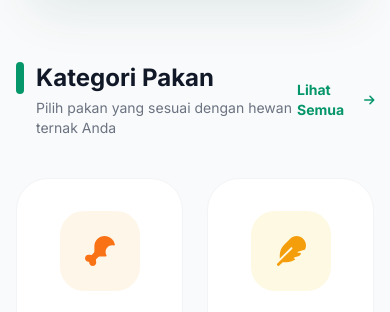
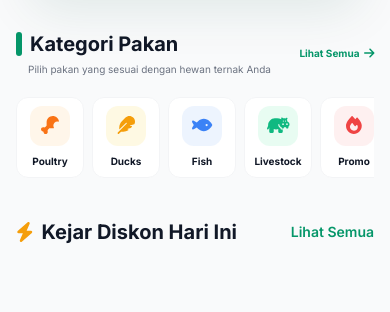
Before and after one commit to dendirp6-cmd/toko-pakan-pak-dehpri, a website: page public/index.html in a window 390 px wide. Shown: the part 427-739 px from the top of the page. Drawn offline with nearby package versions, Linux system fonts and the light colour scheme; no server answers.

Commit message:
Compact feed categories into one mobile row

```diff
--- a/public/index.html
+++ b/public/index.html
@@ -100,49 +100,49 @@
     </section>
 
     <!-- Category Grid -->
-    <section id="categories" class="max-w-7xl mx-auto px-4 sm:px-6 lg:px-8 py-16">
-        <div class="flex items-center justify-between mb-10">
+    <section id="categories" class="max-w-7xl mx-auto px-4 sm:px-6 lg:px-8 py-8 md:py-16">
+        <div class="flex items-center justify-between mb-5 md:mb-10">
             <div>
-                <h2 class="text-2xl font-bold text-gray-900 flex items-center gap-3">
-                    <div class="w-2 h-8 bg-emerald-600 rounded-full"></div>
+                <h2 class="text-xl md:text-2xl font-bold text-gray-900 flex items-center gap-2 md:gap-3">
+                    <div class="w-1.5 md:w-2 h-6 md:h-8 bg-emerald-600 rounded-full"></div>
                     Kategori Pakan
                 </h2>
-                <p class="text-gray-500 text-sm mt-1 ml-5">Pilih pakan yang sesuai dengan hewan ternak Anda</p>
+                <p class="text-gray-500 text-[10px] md:text-sm mt-1 ml-3 md:ml-5">Pilih pakan yang sesuai dengan hewan ternak Anda</p>
             </div>
-            <a href="#featured-products" class="text-emerald-600 text-sm font-bold hover:text-emerald-700 transition-colors flex items-center gap-1 group">
+            <a href="#featured-products" class="text-emerald-600 text-[10px] md:text-sm font-bold hover:text-emerald-700 transition-colors flex items-center gap-1 group">
                 Lihat Semua <i class="fa-solid fa-arrow-right text-xs group-hover:translate-x-1 transition-transform"></i>
             </a>
         </div>
-        <div class="grid grid-cols-2 md:grid-cols-5 gap-6">
-            <a href="#featured-products" class="bg-white p-8 rounded-[2rem] border border-gray-100 hover:border-emerald-200 hover:shadow-[0_20px_50px_rgba(16,185,129,0.08)] transition-all group text-center">
-                <div class="w-20 h-20 bg-orange-100/50 rounded-3xl flex items-center justify-center mx-auto mb-6 group-hover:scale-110 transition-transform">
-                    <i class="fa-solid fa-drumstick-bite text-orange-500 text-3xl"></i>
+        <div class="flex md:grid md:grid-cols-5 gap-2 md:gap-6 overflow-x-auto md:overflow-visible pb-2 md:pb-0 hide-scrollbar">
+            <a href="#featured-products" class="min-w-[68px] md:min-w-0 bg-white p-2 md:p-8 rounded-xl md:rounded-[2rem] border border-gray-100 hover:border-emerald-200 hover:shadow-[0_20px_50px_rgba(16,185,129,0.08)] transition-all group text-center">
+                <div class="w-10 h-10 md:w-20 md:h-20 bg-orange-100/50 rounded-xl md:rounded-3xl flex items-center justify-center mx-auto mb-2 md:mb-6 group-hover:scale-110 transition-transform">
+                    <i class="fa-solid fa-drumstick-bite text-orange-500 text-lg md:text-3xl"></i>
                 </div>
-                <span class="font-bold text-gray-900 block group-hover:text-emerald-600 transition-colors">Poultry</span>
+                <span class="font-bold text-gray-900 text-[10px] md:text-base block group-hover:text-emerald-600 transition-colors">Poultry</span>
             </a>
-            <a href="#featured-products" class="bg-white p-8 rounded-[2rem] border border-gray-100 hover:border-emerald-200 hover:shadow-[0_20px_50px_rgba(16,185,129,0.08)] transition-all group text-center">
-                <div class="w-20 h-20 bg-amber-100/50 rounded-3xl flex items-center justify-center mx-auto mb-6 group-hover:scale-110 transition-transform">
-                    <i class="fa-solid fa-feather text-amber-500 text-3xl"></i>
+            <a href="#featured-products" class="min-w-[68px] md:min-w-0 bg-white p-2 md:p-8 rounded-xl md:rounded-[2rem] border border-gray-100 hover:border-emerald-200 hover:shadow-[0_20px_50px_rgba(16,185,129,0.08)] transition-all group text-center">
+                <div class="w-10 h-10 md:w-20 md:h-20 bg-amber-100/50 rounded-xl md:rounded-3xl flex items-center justify-center mx-auto mb-2 md:mb-6 group-hover:scale-110 transition-transform">
+                    <i class="fa-solid fa-feather text-amber-500 text-lg md:text-3xl"></i>
                 </div>
-                <span class="font-bold text-gray-900 block group-hover:text-emerald-600 transition-colors">Ducks</span>
+                <span class="font-bold text-gray-900 text-[10px] md:text-base block group-hover:text-emerald-600 transition-colors">Ducks</span>
             </a>
-            <a href="#featured-products" class="bg-white p-8 rounded-[2rem] border border-gray-100 hover:border-emerald-200 hover:shadow-[0_20px_50px_rgba(16,185,129,0.08)] transition-all group text-center">
-                <div class="w-20 h-20 bg-blue-100/50 rounded-3xl flex items-center justify-center mx-auto mb-6 group-hover:scale-110 transition-transform">
-                    <i class="fa-solid fa-fish text-blue-500 text-3xl"></i>
+            <a href="#featured-products" class="min-w-[68px] md:min-w-0 bg-white p-2 md:p-8 rounded-xl md:rounded-[2rem] border border-gray-100 hover:border-emerald-200 hover:shadow-[0_20px_50px_rgba(16,185,129,0.08)] transition-all group text-center">
+                <div class="w-10 h-10 md:w-20 md:h-20 bg-blue-100/50 rounded-xl md:rounded-3xl flex items-center justify-center mx-auto mb-2 md:mb-6 group-hover:scale-110 transition-transform">
+                    <i class="fa-solid fa-fish text-blue-500 text-lg md:text-3xl"></i>
                 </div>
-                <span class="font-bold text-gray-900 block group-hover:text-emerald-600 transition-colors">Fish</span>
+                <span class="font-bold text-gray-900 text-[10px] md:text-base block group-hover:text-emerald-600 transition-colors">Fish</span>
             </a>
-            <a href="#featured-products" class="bg-white p-8 rounded-[2rem] border border-gray-100 hover:border-emerald-200 hover:shadow-[0_20px_50px_rgba(16,185,129,0.08)] transition-all group text-center">
-                <div class="w-20 h-20 bg-emerald-100/50 rounded-3xl flex items-center justify-center mx-auto mb-6 group-hover:scale-110 transition-transform">
-                    <i class="fa-solid fa-hippo text-emerald-500 text-3xl"></i>
+            <a href="#featured-products" class="min-w-[68px] md:min-w-0 bg-white p-2 md:p-8 rounded-xl md:rounded-[2rem] border border-gray-100 hover:border-emerald-200 hover:shadow-[0_20px_50px_rgba(16,185,129,0.08)] transition-all group text-center">
+                <div class="w-10 h-10 md:w-20 md:h-20 bg-emerald-100/50 rounded-xl md:rounded-3xl flex items-center justify-center mx-auto mb-2 md:mb-6 group-hover:scale-110 transition-transform">
+                    <i class="fa-solid fa-hippo text-emerald-500 text-lg md:text-3xl"></i>
                 </div>
-                <span class="font-bold text-gray-900 block group-hover:text-emerald-600 transition-colors">Livestock</span>
+                <span class="font-bold text-gray-900 text-[10px] md:text-base block group-hover:text-emerald-600 transition-colors">Livestock</span>
             </a>
-            <a href="#featured-products" class="bg-white p-8 rounded-[2rem] border border-gray-100 hover:border-emerald-200 hover:shadow-[0_20px_50px_rgba(16,185,129,0.08)] transition-all group text-center">
-                <div class="w-20 h-20 bg-red-100/50 rounded-3xl flex items-center justify-center mx-auto mb-6 group-hover:scale-110 transition-transform">
-                    <i class="fa-solid fa-fire text-red-500 text-3xl"></i>
+            <a href="#featured-products" class="min-w-[68px] md:min-w-0 bg-white p-2 md:p-8 rounded-xl md:rounded-[2rem] border border-gray-100 hover:border-emerald-200 hover:shadow-[0_20px_50px_rgba(16,185,129,0.08)] transition-all group text-center">
+                <div class="w-10 h-10 md:w-20 md:h-20 bg-red-100/50 rounded-xl md:rounded-3xl flex items-center justify-center mx-auto mb-2 md:mb-6 group-hover:scale-110 transition-transform">
+                    <i class="fa-solid fa-fire text-red-500 text-lg md:text-3xl"></i>
                 </div>
-                <span class="font-bold text-gray-900 block group-hover:text-emerald-600 transition-colors">Promo</span>
+                <span class="font-bold text-gray-900 text-[10px] md:text-base block group-hover:text-emerald-600 transition-colors">Promo</span>
             </a>
         </div>
     </section>
```
